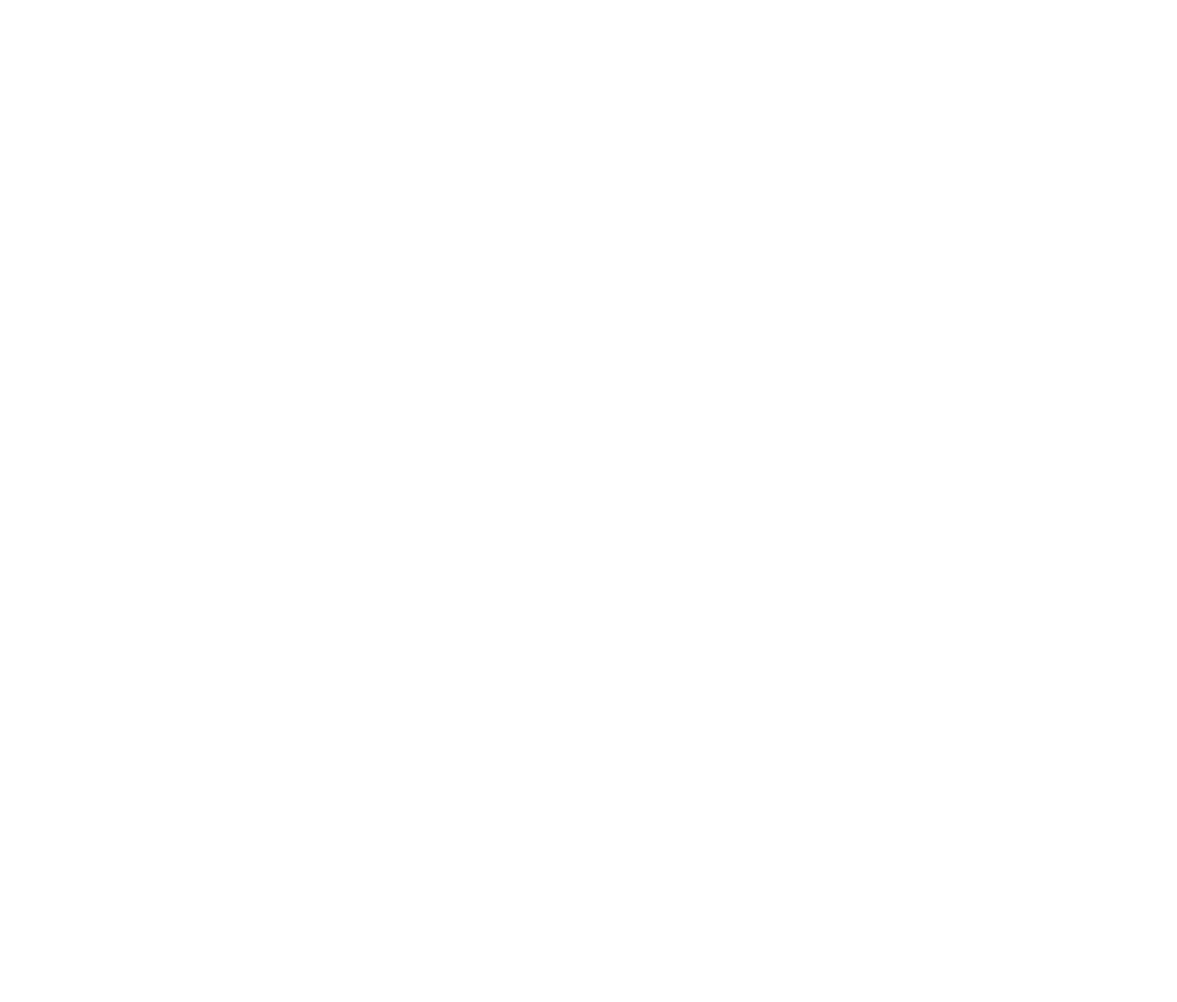
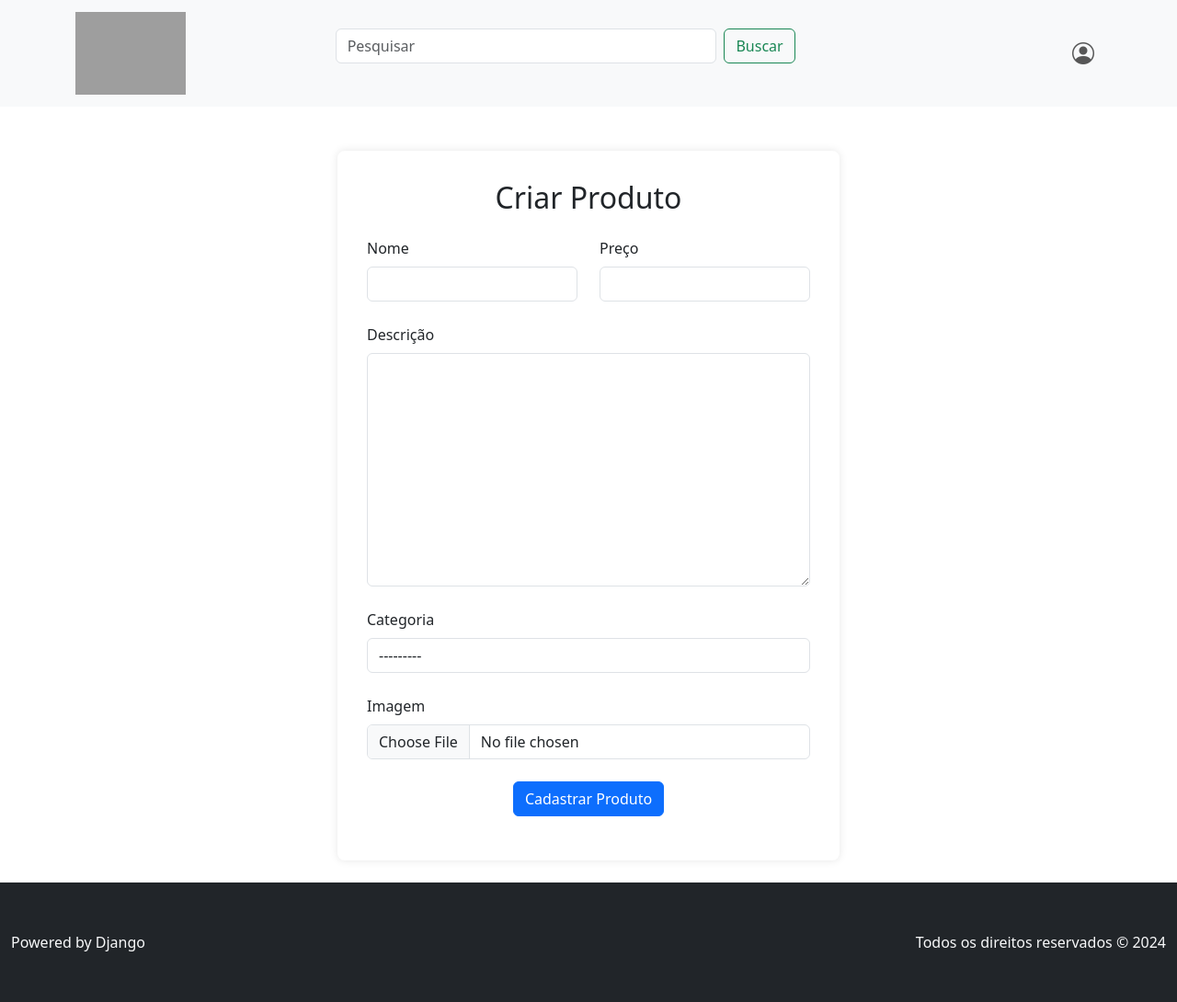
Before and after one commit to ketilyk21/all-store, a Django app: page /produtos/criar/ in a window 1280 px wide. Before the commit the page is empty. Shown: the whole page at 92% size. Before the commit the page ends 800 px from the top, so only its background shows below. Run offline with Django 5.2, Linux system fonts and the light colour scheme; data comes from the database, SQL or seed files in the repository; both versions use the stored data as it was after the commit; some libraries are stand-ins or nearby versions; grey boxes are pictures that could not be loaded.

Commit message:
Completando o CRUD de produtos com CREATE, UPDATE e DELETE

```diff
--- a/base_templates/global/partials/head.html
+++ b/base_templates/global/partials/head.html
@@ -51,5 +51,20 @@
             align-items: center;
             width: 100%;
         }
+
+        .form-group+.form-group {
+            margin-top: 1.5rem;
+        }
+
+        .form-container {
+            background-color: #ffffff;
+            padding: 2rem;
+            border-radius: 8px;
+            box-shadow: 0 0 10px rgba(0, 0, 0, 0.1);
+        }
+
+        .form-group+.form-group {
+            margin-top: 1.5rem;
+        }
     </style>
 </head>
--- /dev/null
+++ b/produtos/forms.py
@@ -0,0 +1,16 @@
+from django import forms
+from .models import Produto
+
+
+class ProdutoForm(forms.ModelForm):
+    class Meta:
+        model = Produto
+        fields = ("nome", "descricao", "preco", "categoria", "imagem")
+
+        widgets = {
+            "nome": forms.TextInput(attrs={"class": "form-control"}),
+            "descricao": forms.Textarea(attrs={"class": "form-control"}),
+            "preco": forms.NumberInput(attrs={"class": "form-control"}),
+            "categoria": forms.Select(attrs={"class": "form-control"}),
+            "imagem": forms.FileInput(attrs={"class": "form-control"}),
+        }
--- a/produtos/templates/produto.html
+++ b/produtos/templates/produto.html
@@ -1,6 +1,8 @@
+<div class="card">
 
-<div class="card">
+    {% if produto.imagem %}
     <img src="{{ produto.imagem.url }}" class="card-img-top" alt="Produto - {{ produto.id }}">
+    {% endif %}
     <div class="card-body">
         <h5 class="card-title">{{ produto.nome }}</h5>
         <p class="card-text">R$ {{ produto.preco }}</p>
--- a/produtos/templates/produto_form.html
+++ b/produtos/templates/produto_form.html
@@ -0,0 +1,44 @@
+{% extends 'global/base.html' %}
+
+{% block title %} Home {% endblock title %}
+
+
+{% block content %}
+<div class="container mt-5">
+    <div class="row justify-content-center">
+        <div class="col-md-6">
+            <div class="form-container">
+                <h2 class="mb-4 text-center">Criar Produto</h2>
+                <form method="post" enctype="multipart/form-data">
+                    {% csrf_token %}
+                    <div class="row mb-4">
+                        <div class="col-md-6">
+                            <label for="productName" class="form-label">Nome</label>
+                            {{ form.nome }}
+                        </div>
+                        <div class="col-md-6">
+                            <label for="productPrice" class="form-label">Preço</label>
+                            {{ form.preco }}
+                        </div>
+                    </div>
+                    <div class="form-group mb-4">
+                        <label for="productDescription" class="form-label">Descrição</label>
+                        {{ form.descricao }}
+                    </div>
+                    <div class="form-group mb-4">
+                        <label for="productCategory" class="form-label">Categoria</label>
+                        {{ form.categoria }}
+                    </div>
+                    <div class="form-group mb-4">
+                        <label for="productImage" class="form-label">Imagem</label>
+                        {{ form.imagem }}
+                    </div>
+                    <div class="text-center">
+                        <button type="submit" class="btn btn-primary">Cadastrar Produto</button>
+                    </div>
+                </form>
+            </div>
+        </div>
+    </div>
+</div>
+{% endblock content %}
--- a/produtos/views.py
+++ b/produtos/views.py
@@ -1,4 +1,5 @@
-from django.shortcuts import redirect, render
+from django.shortcuts import redirect, render, get_object_or_404
+from .forms import ProdutoForm
 
 from .models import Categoria, Produto
 
@@ -6,19 +7,38 @@ from .models import Categoria, Produto
 def index(request):
     categorias = Categoria.objects.all()
     produtos = Produto.objects.all()
-    context = {'categorias': categorias, 'produtos': produtos}
+    context = {"categorias": categorias, "produtos": produtos}
     return render(request, "index.html", context)
 
 
 def product_create(request):
-    return render(request, "produto_form.html")
+    if request.method == "GET":
+        form = ProdutoForm()
+    elif request.method == "POST":
+        form = ProdutoForm(request.POST, request.FILES)
+        if form.is_valid():
+            form.save()
+            return redirect("index")
+
+    return render(request, "produto_form.html", {"form": form})
 
 
-def product_update(request):
-    return render(request, "produto_form.html")
+def product_update(request, id):
+    produto = get_object_or_404(Produto, id=id)
+    if request.method == "GET":
+        form = ProdutoForm(instance=produto)
+    elif request.method == "POST":
+        form = ProdutoForm(request.POST, instance=produto)
+        if form.is_valid():
+            form.save()
+        return redirect("index")
+
+    return render(request, "produto_form.html", {"form": form})
 
 
-def product_delete(request):
+def product_delete(request, id):
+    produto = get_object_or_404(Produto, id=id)
+    produto.delete()
     return redirect("index")
 
 
```
Also changed, not shown: core/settings.py (+40 -38 lines), db.sqlite3, media/products/covers/2024/10/07/tiempo_verde.jpg (added), media/products/covers/2024/10/07/tiempo_verde_4LPZMsq.jpg (added), media/products/covers/2024/10/07/tiempo_verde_8ofQtAR.jpg (added), media/products/covers/2024/10/07/tiempo_verde_B3ZWcdX.jpg (added), media/products/covers/2024/10/07/tiempo_verde_LBh9hsJ.jpg (added), media/products/covers/2024/10/07/tiempo_verde_bB0vMNV.jpg (added), media/products/covers/2024/10/07/tiempo_verde_nn7iapX.jpg (added).
